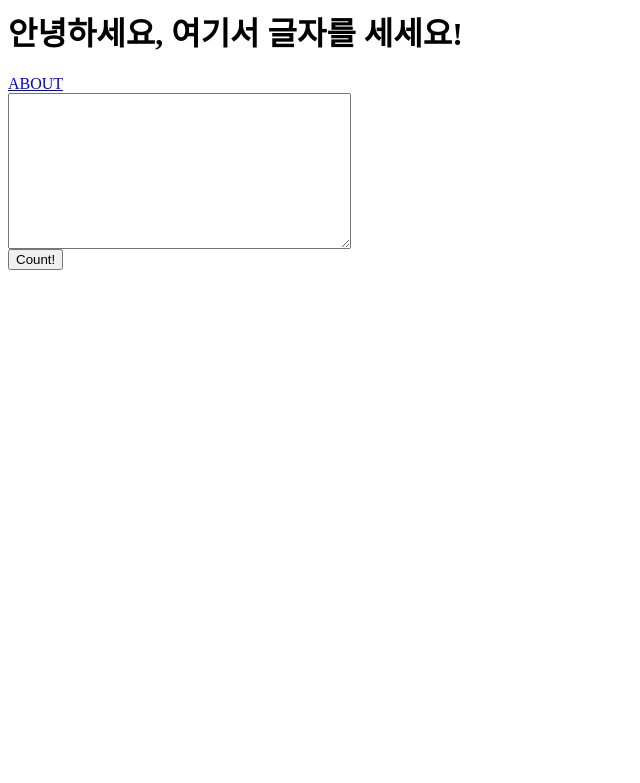
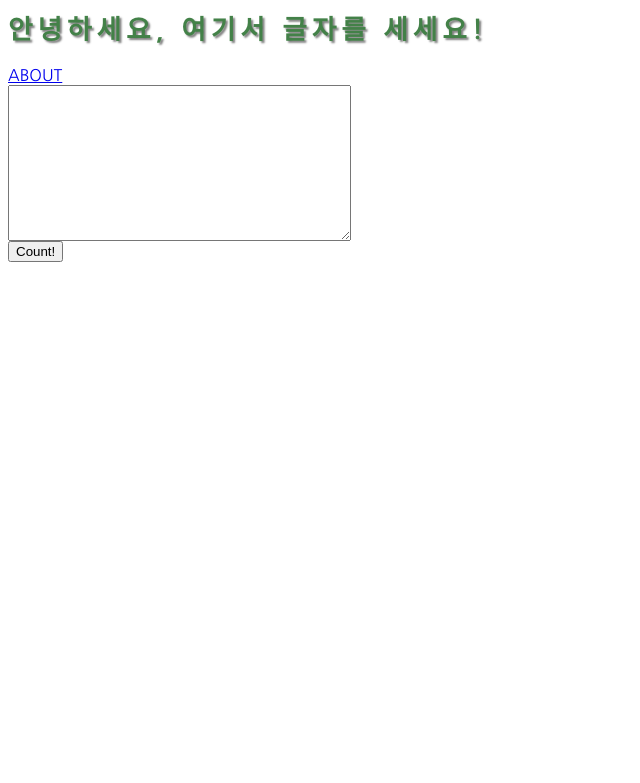
Before and after one commit to mongoose-kim/wordcounter, a Django app: template wordcount/templates/home.html in a window 1280 px wide. Shown: the top 783 px of the page, without its empty margins (0-640 px from the left). Run offline with Django 3.2, Linux system fonts and the light colour scheme; the template is opened without the code that fills it, so the values that code supplies are empty.

Commit message:
with css

```diff
--- a/firstproject/settings.py
+++ b/firstproject/settings.py
@@ -119,3 +119,4 @@ USE_TZ = True
 # https://docs.djangoproject.com/en/3.0/howto/static-files/
 
 STATIC_URL = '/static/'
+STATICFILES_DIRS = [os.path.join(BASE_DIR, 'static')]
--- a/wordcount/templates/home.html
+++ b/wordcount/templates/home.html
@@ -1,4 +1,22 @@
-<h1>안녕하세요, 여기서 글자를 세세요!</h1>
+{% load static %}
+<head>
+    <meta charset="UTF-8">
+    <title>CSS</title>
+    <style>
+        @import url('https://fonts.googleapis.com/css?family=Nanum+Gothic:400,700,800');
+        body {
+            font-family: 'Nanum Gothic';
+        }
+        .info {
+            color: rgb(67, 129, 72);
+            font-size: 20pt;
+            text-shadow: 2px 2px 2px gray;
+            letter-spacing: 5px;
+        }
+    </style>
+</head>
+<body>
+    <h1 class="info">안녕하세요, 여기서 글자를 세세요!</h1>
 
     <a href="{%url 'about'%}">ABOUT</a>
     <br>
@@ -7,3 +25,4 @@
         <br>
         <input type="submit" value="Count!">
     </form>
+</body>
```
Also changed, not shown: wordcount/templates/about.html (+15 -3 lines), wordcount/templates/result.html (+21 -2 lines). Lines whose indentation alone changed are shown as unchanged.
